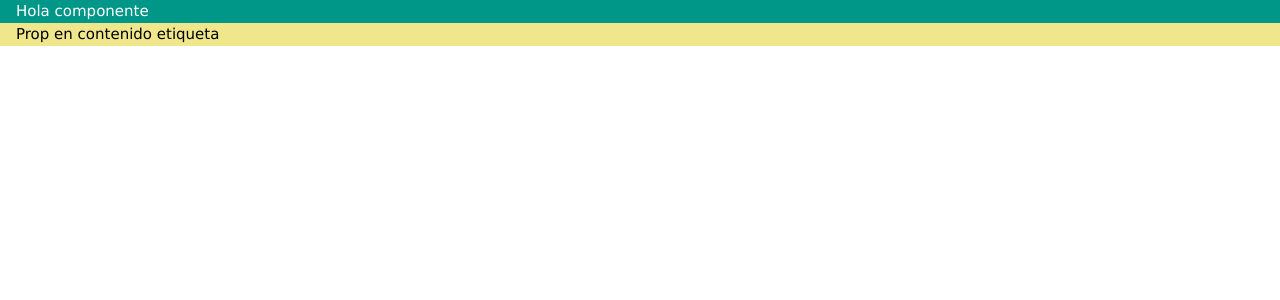
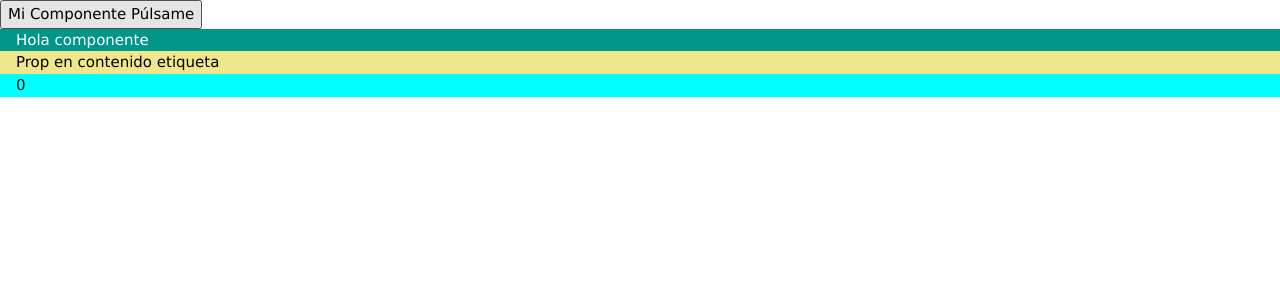
Before and after one commit to planetacomputer/react-pablo, a React (Vite) app: page / in a window 1280 px wide. Shown: the top 300 px of the page. Built offline with nearby package versions, Linux system fonts and the light colour scheme.

Commit message:
25-Enviar props del hijo al padre

```diff
--- a/src/App.jsx
+++ b/src/App.jsx
@@ -1,12 +1,21 @@
 import './App.css'
 import HelloComponent from './components/HelloComponent'
 import BoxComponent from './components/BoxComponent'
+import MiComponente from './components/MiComponente'
+import { useState } from 'react'
+
 
 const App = () => {
+  const [contador, setContador] = useState(0)
+  const changePadre = (param) => {
+    setContador(contador + param)
+  }
   return (
     <>
+      <MiComponente onSomeEvent={changePadre} />
       <HelloComponent title="Hola componente" />
       <BoxComponent>Prop en contenido etiqueta</BoxComponent>
+      <div className='w3-container w3-aqua'>{contador}</div>
     </>
   )
 }
--- /dev/null
+++ b/src/components/MiComponente.jsx
@@ -0,0 +1,4 @@
+const MiComponente = ({onSomeEvent}) => {
+    return <button onClick={() => onSomeEvent(1)}>Mi Componente Púlsame</button>;
+};
+export default MiComponente;
```
